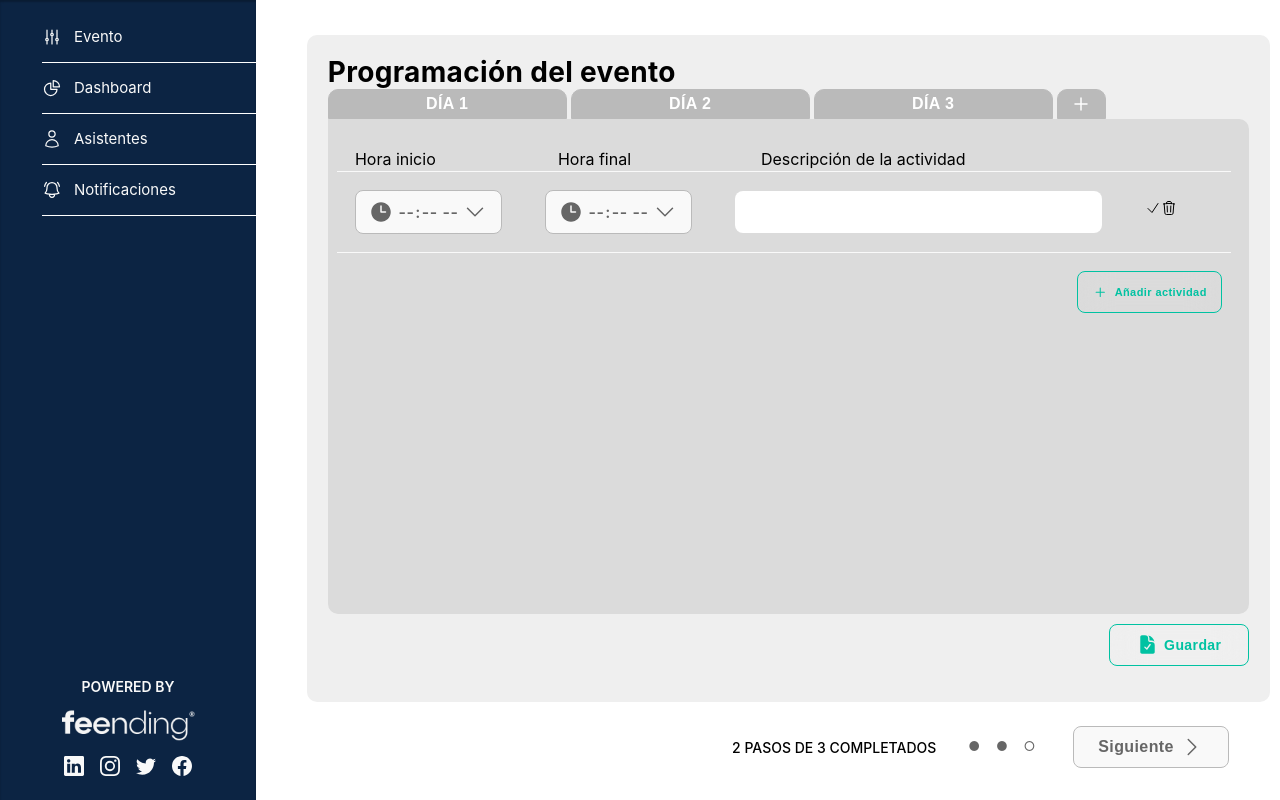
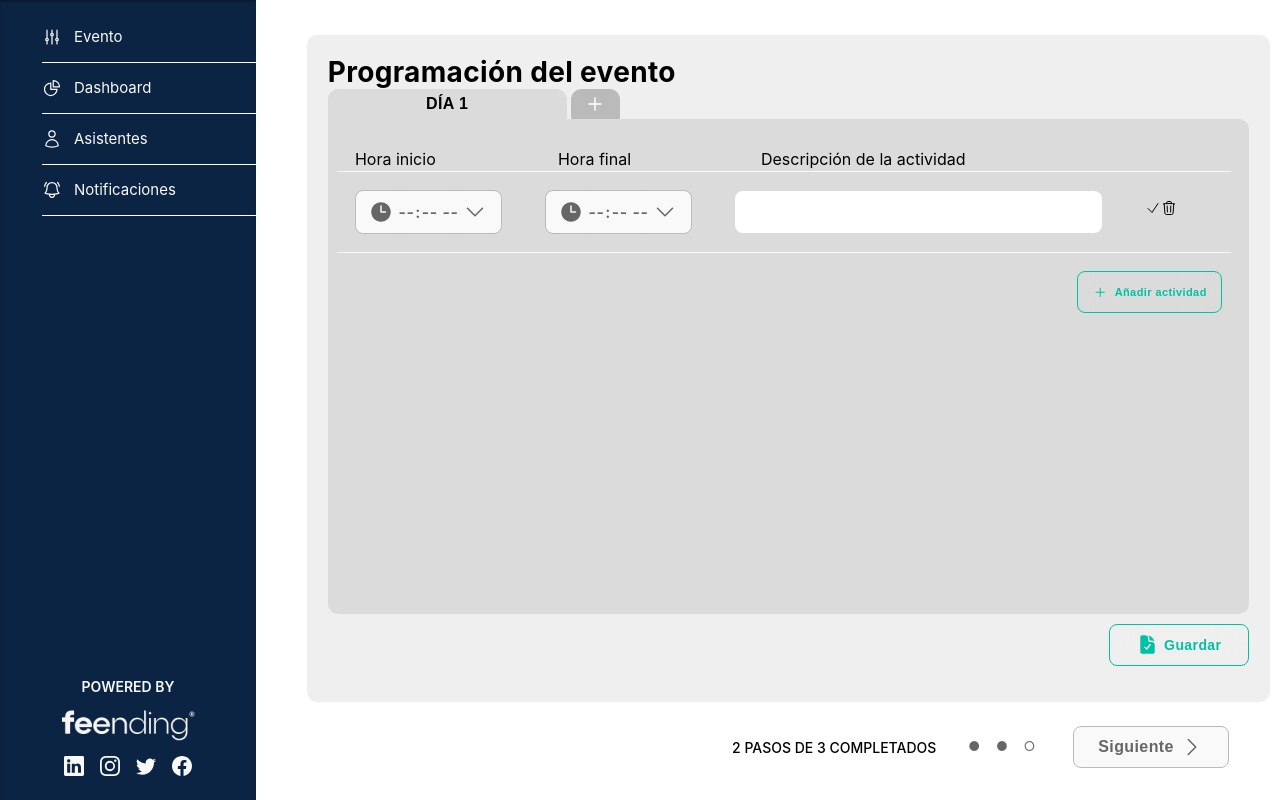
Before and after one commit to amsiceza/TBridge-Feending-Project, a React (Vite) app: page /katform in a window 1280 px wide. Built offline with nearby package versions, Linux system fonts and the light colour scheme; a web font is replaced by a local one.

Commit message:
Localstogage on Save

```diff
--- /dev/null
+++ b/src/components/ActivityTabList/ActivityTabList.jsx
@@ -0,0 +1,65 @@
+import React, { useEffect, useState } from 'react'
+import { useDispatch, useSelector } from 'react-redux';
+import { changeDay } from '../../features/program/programSlice';
+import { HiPlusSmall } from 'react-icons/hi2';
+import "../../sass/input.scss"
+
+
+const ActivityTabList = () => {
+
+const {currentDay}  = useSelector((state) => state.program);
+const dispatch = useDispatch();
+
+const [tabCounter, setTabCounter] = useState(1)
+const [selectedButton, setSelectedButton] = useState(1)
+const [tabs, setTabs] = useState([
+<button key={1} className={selectedButton == 1  ? 'btn-tab-day-selected' : 'btn-tab-day'} value={1}>
+      DÍA 1
+</button>
+]);
+
+
+useEffect (() => {
+  console.log(currentDay)
+  console.log("this is tabcounter", tabCounter)
+  setSelectedButton(currentDay)
+}, [currentDay])
+
+
+const handleTabChange= (day) => {
+    console.log("changing tabs, ", day)
+    dispatch(changeDay(day))
+}
+
+const addDay = () => {
+    console.log(tabCounter)
+       const newTab = (
+      <button
+      key={tabCounter}
+      className={currentDay == tabCounter  ? 'btn-tab-day-selected' : 'btn-tab-day'}
+
+      value={tabCounter}
+      onClick={() => handleTabChange(tabCounter)}
+      >
+        DÍA {tabCounter}
+      </button>
+    );
+    setTabCounter(tabCounter+1)
+    setTabs([...tabs, newTab]);
+    console.log(tabCounter)
+  };
+
+
+
+    return (
+    <>
+
+    {tabs}
+
+   <button className="btn-tab-plus" onClick={addDay}><span><HiPlusSmall /></span></button>
+
+    </>
+  )
+}
+
+export default ActivityTabList
--- a/src/components/KatForm/KatForm.jsx
+++ b/src/components/KatForm/KatForm.jsx
@@ -8,6 +8,7 @@ import BtnNext from '../Buttons/BtnNext';
 import InputGroup from '../ActivityInputGroup/ActivityInputGroup';
 import { useDispatch, useSelector } from 'react-redux';
 import { changeDay } from '../../features/program/programSlice';
+import ActivityTabList from '../ActivityTabList/ActivityTabList';
 
 
 const KatForm = () => {
@@ -22,11 +23,11 @@ const KatForm = () => {
 
 
   const [inputGroups, setInputGroups] = useState([
-    { input1: '', input2: '', input3: '' }
+    { input0: currentDay, input1: '', input2: '', input3: '' }
   ]);
 
   const handleAddInputGroup = () => {
-    setInputGroups([...inputGroups, { input1: '', input2: '', input3: '' }]);
+    setInputGroups([...inputGroups, { input0: currentDay, input1: '', input2: '', input3: '' }]);
   };
 
 
@@ -38,6 +39,8 @@ const dispatch = useDispatch();
 const handleDay= (day) => {
   dispatch(changeDay(day))
 }
+
+
 
 
 
@@ -84,9 +87,11 @@ const handleDay= (day) => {
     setInputGroups(updatedGroups);
   };
 
+
   const handleSave = (e) =>{
       const inputGroupsShowTrue =inputGroups.map((row, index) => {
       return {
+        input0: currentDay,
         input1: row.input1 ? row.input1 : '00:00',
         input2: row.input2 ? row.input2 : '00:00',
         input3: row.input3 ? row.input3 : 'N/A',
@@ -94,7 +99,9 @@ const handleDay= (day) => {
       })
       setInputGroups(inputGroupsShowTrue)
       e.preventDefault();
-      console.log( "Inside katform ", inputGroups)
+      let activityArray =  [];
+      inputGroups.forEach(group => activityArray.push({dia:group.input0, inicio:group.input1, fin:group.input2, actividad:group.input3}))
+      localStorage.setItem("Program", JSON.stringify(activityArray))
     }
 
 
@@ -132,10 +139,12 @@ const handleDay= (day) => {
         <h3>Programación del evento</h3>
 
         <div className="tab">
-          <button className="btn-tab-day" >DÍA 1</button>
+
+          <ActivityTabList></ActivityTabList>
+          {/* <button className="btn-tab-day" >DÍA 1</button>
           <button className="btn-tab-day">DÍA 2</button>
           <button className="btn-tab-day" onClick={()=>(handleDay(3))}>DÍA 3</button>
-          <button className="btn-tab-plus"><span><HiPlusSmall /></span></button>
+          <button className="btn-tab-plus"><span><HiPlusSmall /></span></button> */}
         </div>
 
         <div className="activity-form">
--- a/src/features/program/programSlice.js
+++ b/src/features/program/programSlice.js
@@ -5,8 +5,8 @@ const initialState = {
     currentDay: 1
 }
 
-
 export const changeDay = createAsyncThunk("program/changeDay", async (day) => {
+  console.log ("inside changeDaySlice, the day is ", day)
    return day;
   });
 
```
